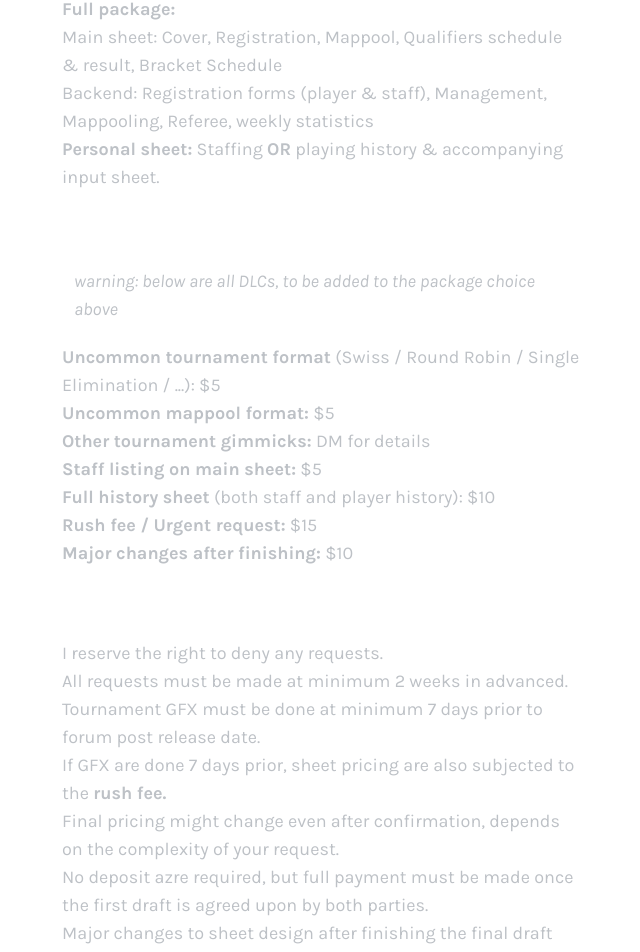
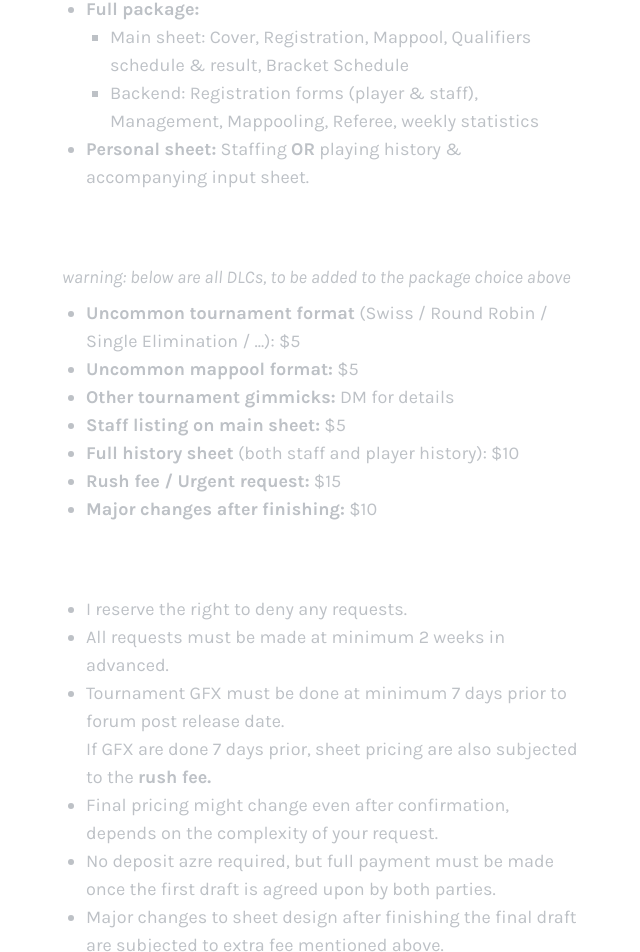
Before and after one commit to munehime/hoaq-portfolio, a SvelteKit app: page /commissions in a window 1280 px wide. Shown: the part 293-1245 px from the top of the page, without its empty margins (590-1230 px from the left). Built offline with nearby package versions, Linux system fonts and the light colour scheme.

Commit message:
fix(style): adjust styling in commissions page

```diff
--- a/package.json
+++ b/package.json
@@ -42,5 +42,6 @@
     "typescript": "^5.7.2",
     "vite": "^6.0.7",
     "vitest": "^2.1.8"
-  }
+  },
+  "packageManager": "pnpm@10.5.2"
 }
--- a/src/routes/commissions/+page.svelte
+++ b/src/routes/commissions/+page.svelte
@@ -1,20 +1,20 @@
 <script lang="ts">
     const images = [
         {
-            url: "/assets/images/common/tournaments/banners/msedge_Io1HSEA7MW.png",
+            url: "/assets/images/common/tournaments/banners/msedge_Io1HSEA7MW.png"
         },
         {
-            url: "/assets/images/common/tournaments/banners/msedge_LJwp8PodEI.png",
+            url: "/assets/images/common/tournaments/banners/msedge_LJwp8PodEI.png"
         },
         {
-            url: "/assets/images/common/tournaments/banners/msedge_rDdkA5qvFV.png",
+            url: "/assets/images/common/tournaments/banners/msedge_rDdkA5qvFV.png"
         },
         {
-            url: "/assets/images/common/tournaments/banners/msedge_VKBvO2hIDG.png",
+            url: "/assets/images/common/tournaments/banners/msedge_VKBvO2hIDG.png"
         },
         {
-            url: "/assets/images/common/tournaments/banners/msedge_YoxqO5QptU.png",
-        },
+            url: "/assets/images/common/tournaments/banners/msedge_YoxqO5QptU.png"
+        }
     ];
 </script>
 
@@ -43,25 +43,32 @@
             <div class="mt-3 lg:mt-0 flex flex-col gap-4 justify-between items-start">
                 <div>
                     <div class="px-3 py-1 text-4xl font-bold text-white">Pricing</div>
-                    <div class="px-3 py-1 text-lg text-[#bdc1c6]">
-                        <ul>
+                    <div class="ml-6 px-3 py-1 text-lg text-[#bdc1c6]">
+                        <ul class="list-disc">
                             <li><strong>Main sheet only:</strong> $3</li>
                             <li><strong>Full package:</strong> <a class="italic">starting from</a> $10</li>
-                            <li><strong>Personal sheet (staff / player history):</strong> <a class="italic">starting from</a> $15</li>
+                            <li><strong>Personal sheet (staff / player history):</strong> <a class="italic">starting
+                                from</a> $15
+                            </li>
                         </ul>
                     </div>
                 </div>
                 <div>
                     <div class="px-3 py-1 text-4xl font-bold text-white">What's included?</div>
-                    <div class="px-3 py-1 flex flex-col gap-4 text-lg text-[#bdc1c6]">
+                    <div class="ml-6 px-3 py-1 flex flex-col gap-4 text-lg text-[#bdc1c6]">
                         <div>
-                            <ul>
+                            <ul class="list-disc">
                                 <li><strong>Full package:</strong>
-                                <ul>
-                                    <li>Main sheet: Cover, Registration, Mappool, Qualifiers schedule & result, Bracket Schedule</li>
-                                    <li>Backend: Registration forms (player & staff), Management, Mappooling, Referee, weekly statistics</li>
-                                </ul>
-                                <li><strong>Personal sheet:</strong> Staffing <strong>OR</strong> playing history & accompanying input sheet.
+                                    <ul class="pl-6 list-[square]">
+                                        <li>Main sheet: Cover, Registration, Mappool, Qualifiers schedule & result,
+                                            Bracket Schedule
+                                        </li>
+                                        <li>Backend: Registration forms (player & staff), Management, Mappooling,
+                                            Referee, weekly statistics
+                                        </li>
+                                    </ul>
+                                <li><strong>Personal sheet:</strong> Staffing <strong>OR</strong> playing history &
+                                    accompanying input sheet.
                                 </li>
                             </ul>
                         </div>
@@ -69,11 +76,15 @@
                 </div>
                 <div>
                     <div class="px-3 py-1 text-4xl font-bold text-white">Extra</div>
-                    <div class="px-3 py-1 flex flex-col gap-4 text-lg text-[#bdc1c6]">
-                        <div class="px-3 py-1 text-lg text-[#bdc1c6] italic">warning: below are all DLCs, to be added to the package choice above</div>
+                    <div class="px-3 py-1 text-lg text-[#bdc1c6] italic">warning: below are all DLCs, to be added to
+                        the package choice above
+                    </div>
+                    <div class="ml-6 px-3 py-1 flex flex-col gap-4 text-lg text-[#bdc1c6]">
                         <div>
-                            <ul>
-                                <li><strong>Uncommon tournament format</strong> (Swiss / Round Robin / Single Elimination / ...): $5</li>
+                            <ul class="list-disc">
+                                <li><strong>Uncommon tournament format</strong> (Swiss / Round Robin / Single
+                                    Elimination / ...): $5
+                                </li>
                                 <li><strong>Uncommon mappool format:</strong> $5</li>
                                 <li><strong>Other tournament gimmicks:</strong> DM for details</li>
                                 <li><strong>Staff listing on main sheet:</strong> $5</li>
@@ -86,16 +97,27 @@
                 </div>
                 <div>
                     <div class="px-3 py-1 text-4xl font-bold text-white">Terms of Service</div>
-                    <div class="px-3 py-1 flex flex-col gap-4 text-lg text-[#bdc1c6]">
+                    <div class="ml-6 px-3 py-1 flex flex-col gap-4 text-lg text-[#bdc1c6]">
                         <div>
-                            <ul>
+                            <ul class="list-disc">
                                 <li>I reserve the right to deny any requests.</li>
                                 <li>All requests must be made at minimum 2 weeks in advanced.</li>
-                                <li>Tournament GFX must be done at minimum 7 days prior to forum post release date.</li>
-                                <ul><li>If GFX are done 7 days prior, sheet pricing are also subjected to the <strong>rush fee.</strong></li></ul>
-                                <li>Final pricing might change even after confirmation, depends on the complexity of your request.</li>
-                                <li>No deposit azre required, but full payment must be made once the first draft is agreed upon by both parties.</li>
-                                <li>Major changes to sheet design after finishing the final draft are subjected to extra fee mentioned above.</li>
+                                <li>
+                                    Tournament GFX must be done at minimum 7 days prior to forum post release date.
+                                    <div>
+                                        If GFX are done 7 days prior, sheet pricing are also subjected to the <strong>rush
+                                        fee.</strong>
+                                    </div>
+                                </li>
+                                <li>Final pricing might change even after confirmation, depends on the complexity of
+                                    your request.
+                                </li>
+                                <li>No deposit azre required, but full payment must be made once the first draft is
+                                    agreed upon by both parties.
+                                </li>
+                                <li>Major changes to sheet design after finishing the final draft are subjected to extra
+                                    fee mentioned above.
+                                </li>
                                 <li>All payments must be made via PayPal and are <strong>NON-REFUNDABLE.</strong></li>
                             </ul>
                         </div>
```
